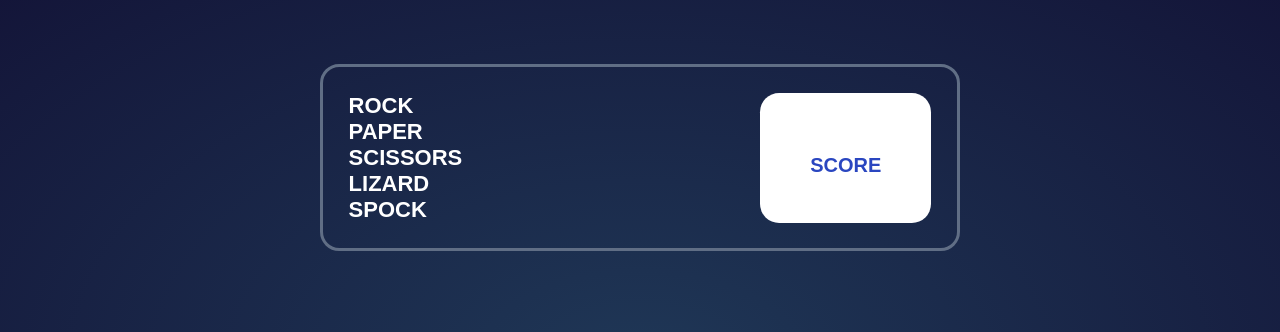
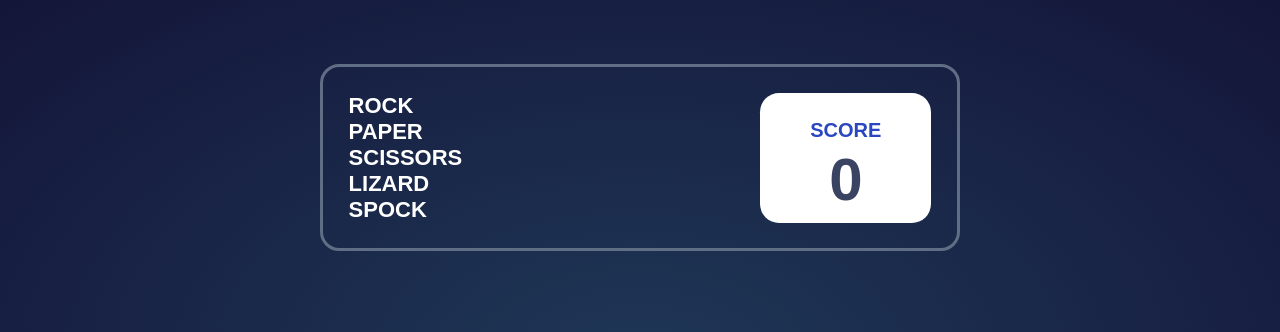
Before and after one commit to sklehti/rock-paper-scissors, a plain HTML site: page index.html in a window 1280 px wide. Shown: the top 332 px of the page. Drawn offline with Linux system fonts and the light colour scheme.

Commit message:
score view fixed

```diff
--- a/index.html
+++ b/index.html
@@ -31,7 +31,7 @@
 
         <div class="score-style">
           <div class="score-text">Score</div>
-          <div id="score-amount" class="score-amount">0</div>
+          <div id="score-amount" class="score-amount"></div>
         </div>
       </header>
 
--- a/script.js
+++ b/script.js
@@ -24,7 +24,10 @@ document.getElementById("mobile-view").innerHTML = gameEndedView;
 const playAgainBtn = document.getElementById("play-again-layout");
 const gameEnded = document.getElementById("game-ended");
 
-scoreAmount.innerHTML = localStorage.getItem(scoreAmount);
+localStorage.getItem(scoreAmount) !== null
+  ? (scoreAmount.innerHTML = localStorage.getItem(scoreAmount))
+  : ((scoreAmount.innerHTML = Number(0)),
+    localStorage.setItem(scoreAmount, scoreAmount.innerHTML));
 
 function handleSelectedIcon(icon) {
   firstView.classList.add("first-view-unvisible");
```
